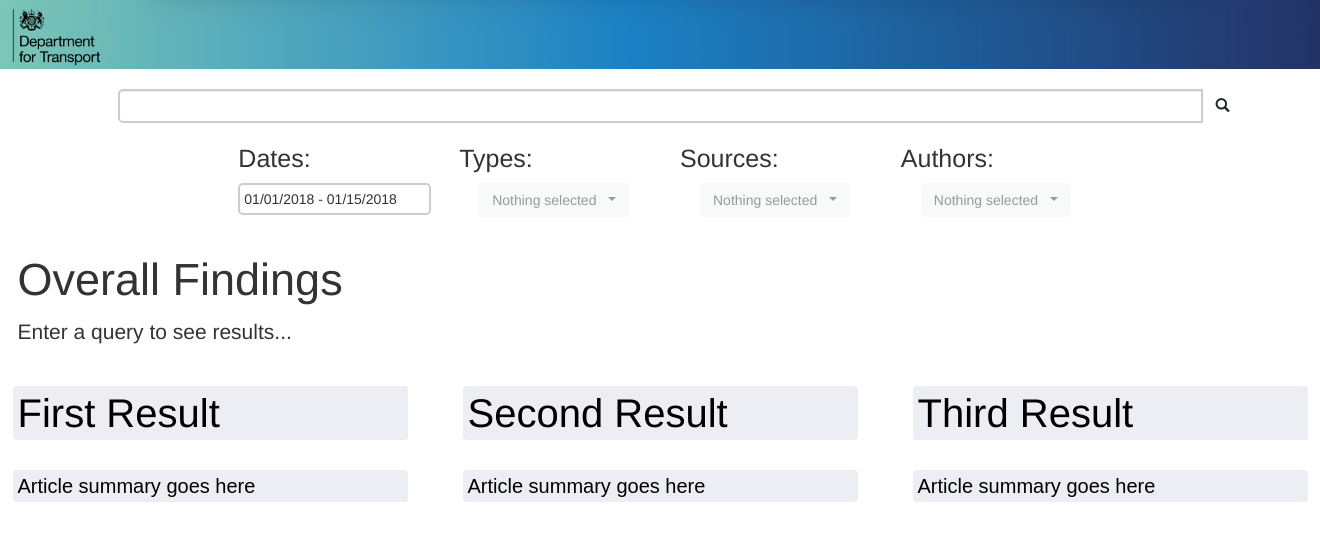
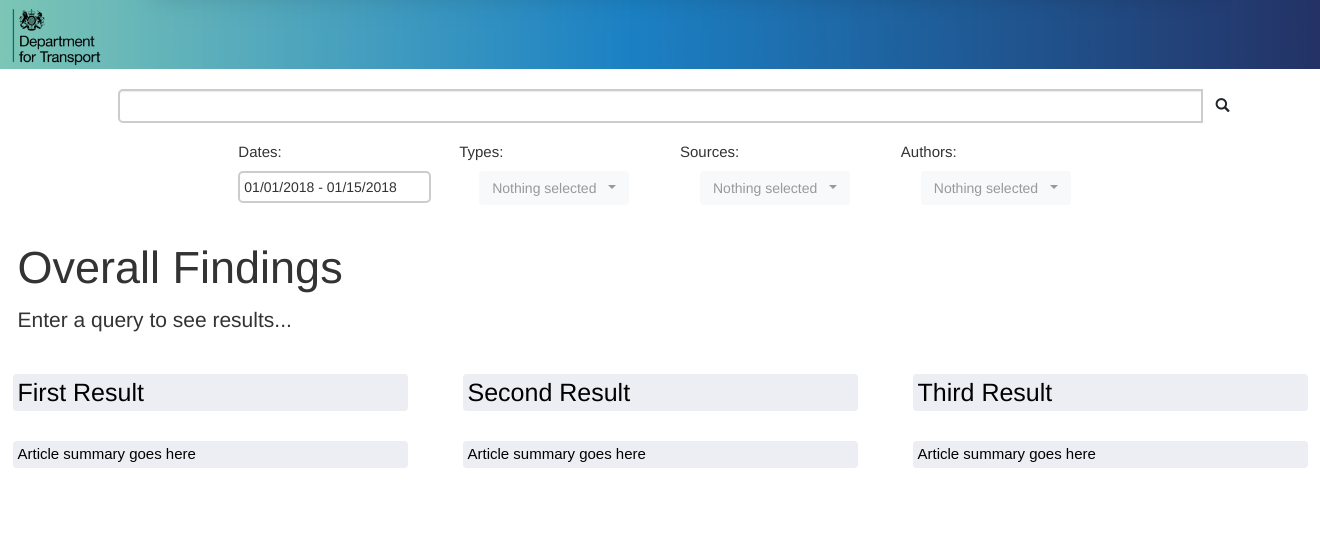
Before and after one commit to hadi-mu/DFTProject, a Flask app: page / in a window 1320 px wide; the page is wider, and only the part inside the window is pictured. Shown: the top 541 px of that part. Run offline with Flask 3, Linux system fonts and the light colour scheme; some libraries are stand-ins or nearby versions.

Commit message:
Edited font sizes and now webpage only displays top 3 results.

```diff
--- a/static/styling.css
+++ b/static/styling.css
@@ -61,3 +61,11 @@ input[type=text] {
 input[type=text]:focus {
   border-color:#333;
 }
+
+h5 {
+  font-size: 25px!important;
+}
+
+h6 {
+  font-size: 15px!important;
+}
--- a/templates/main.html
+++ b/templates/main.html
@@ -150,10 +150,10 @@
 
     <div class="row">
 
-        {%for i in range(0,length)%}
+        {%for i in range(0,3)%}
         <div class="col-4">
             <a href="{{hyperlinks[i]}}">
-            <h6 class="articleHeading rounded text-truncate"> {{headings[i]}}</h6>
+            <h5 class="articleHeading rounded text-truncate"> {{headings[i]}}</h5>
             </a>
 
         </div>
```
